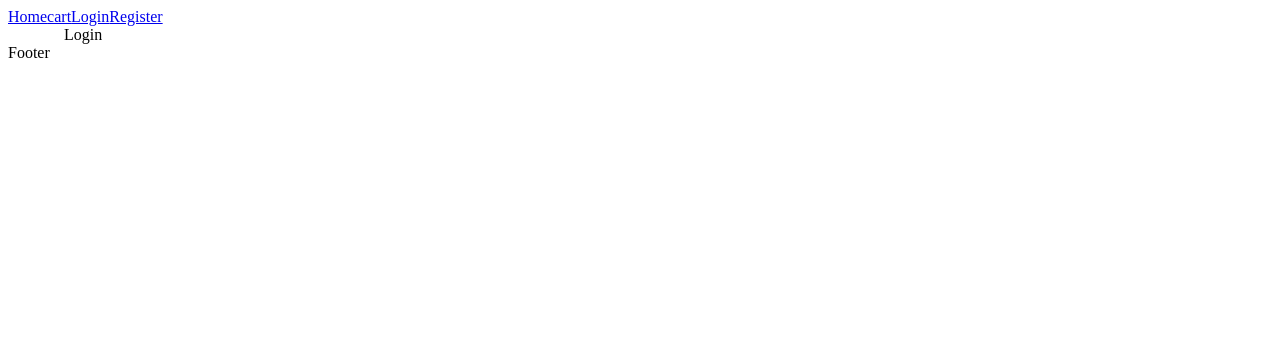
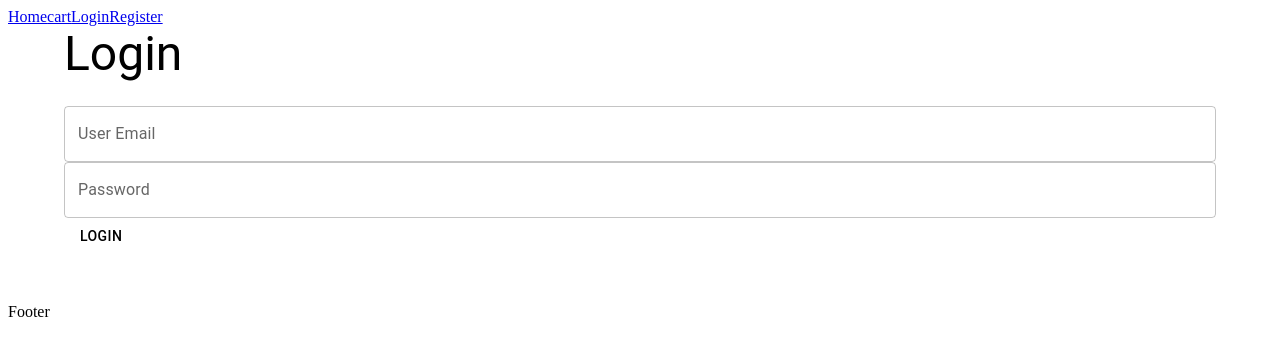
Before and after one commit to boshrabxy-lix/Front-end-finall-project, a React (Vite) app: page /login in a window 1280 px wide. Shown: the top 356 px of the page. Built offline with nearby package versions, Linux system fonts and the light colour scheme.

Commit message:
token + login component -loginschema -authAxiosInstance

```diff
--- /dev/null
+++ b/src/api/authAxiosInstance.js
@@ -0,0 +1,12 @@
+import axios from "axios";
+
+const token = localStorage.getItem("accessToken");
+
+const authAxiosInstance = axios.create({
+    baseURL:`${import.meta.env.VITE_BURL}`,
+    headers:{"Accept-Language":"en" ,
+    Authorization:`Bearer ${token}`
+    }
+});
+
+export default authAxiosInstance;
--- a/src/assets/components/categories/Categories.jsx
+++ b/src/assets/components/categories/Categories.jsx
@@ -9,7 +9,6 @@ export default function Categories() {
     if (isLoading) return <CircularProgress />
     if (isError) return <Typography color='error'>{error}</Typography>
 
-
     return (
         <Box>
             {data.response.data.map((category) =>
--- /dev/null
+++ b/src/assets/hooks/useCart.jsx
@@ -0,0 +1,17 @@
+import React from 'react'
+import authAxiosInstance from '../api/authAxiosInstance';
+import { useQuery } from '@tanstack/react-query';
+
+export default function useCart() {
+    const getItems = async () => {
+        const response = await authAxiosInstance.get(`/Carts`);
+        return response.data;
+    }
+
+    const query = useQuery ({
+        queryKey: ['carts', 'en'],
+        queryFn: getItems,
+        staleTime: 1000 * 60 * 5
+    });
+    return query;
+}
--- a/src/assets/pages/auth/login/Login.jsx
+++ b/src/assets/pages/auth/login/Login.jsx
@@ -1,7 +1,79 @@
-import React from 'react'
+import Box from "@mui/material/Box";
+import React, { useState } from "react";
+import Button from "@mui/material/Button";
+import TextField from "@mui/material/TextField";
+import Typography from "@mui/material/Typography";
+import { useForm } from "react-hook-form";
+import { yupResolver } from "@hookform/resolvers/yup"
+import { LoginSchema } from "../../../validation/LoginSchema";
+import CircularProgress from "@mui/material/CircularProgress";
+
 
 export default function Login() {
+  const [ServerErrors, setServerErrors] = useState([]);
+  const { register, handleSubmit, formState: { errors, isSubmitting } } = useForm({
+    resolver: yupResolver(LoginSchema)
+  });
+
+  const loginForm = async (data) => {
+    try {
+      const response = await axios.post(
+        `${import.meta.env.VITE_BURL}/auth/Account/Register`, data);
+     if (response.status ===200){
+      locslStorage.setItem("accessToken",response.data.accessToken)
+     }
+      console.log("responce", response);
+    }catch (err) {
+      console.log(err.response.data.errors);
+      setServerErrors(err.response.data.errors);
+    }
+  };
+
   return (
-    <div>Login</div>
-  )
+    <Box component={"section"} className="register-form" py={5}>
+      <Typography component={"h1"} variant="h3">
+        Login
+      </Typography>
+      {ServerErrors?.length > 0 ? ServerErrors.map((error) =>
+        <Typography color="error" alignItems={'center'}>{error}</Typography>
+      ) : ' '}
+
+      <Box
+        component={"form"}
+        onSubmit={handleSubmit(loginForm)}
+        sx={{
+          flexDirection: "column",
+          gap: 4,
+          alignItems: "center",
+          mb: 3,
+          py: 3,
+        }}
+        py={2}
+        display={'flex'}
+      >
+
+        <TextField
+          {...register("email")}
+          fullWidth
+          label="User Email"
+          variant="outlined"
+          error={errors.email}
+          helperText={errors.email?.message}
+        />
+        <TextField
+          {...register("password")}
+          fullWidth
+          label="Password"
+          variant="outlined"
+          error={errors.password}
+          helperText={errors.password?.message}
+        />
+
+        <Button variant="contained " type="submit" disabled={isSubmitting} >
+          {isSubmitting ? <CircularProgress /> : 'Login'}
+
+        </Button>
+      </Box>
+    </Box>
+  );
 }
--- a/src/assets/pages/auth/register/Register.jsx
+++ b/src/assets/pages/auth/register/Register.jsx
@@ -11,7 +11,7 @@ import CircularProgress from "@mui/material/CircularProgress";
 
 export default function Register() {
   const [ServerErrors, setServerErrors] = useState([]);
-  const { register, handleSubmit, formState: { errors } } = useForm({
+  const { register, handleSubmit, formState: { errors, isSubmitting } } = useForm({
     resolver: yupResolver(registerSchema)
   });
 
@@ -90,8 +90,8 @@ export default function Register() {
           error={errors.phoneNumber}
           helperText={errors.phoneNumber?.message}
         />
-        <Button variant="contained " type="submit" >
-
+        <Button variant="contained " type="submit" disabled={isSubmitting} >
+          {isSubmitting ? <CircularProgress /> : 'Register'}
 
         </Button>
       </Box>
--- a/src/assets/pages/cart/Cart.jsx
+++ b/src/assets/pages/cart/Cart.jsx
@@ -1,7 +1,11 @@
 import React from 'react'
+import useCart from '../../hooks/useCart'
+import { Box } from '@mui/material';
 
 export default function Cart() {
+  const { data, isError, error, isLoading } = useCart();
+  console.log(data);
   return (
-    <div>Cart</div>
+    <Box>Cart</Box>
   )
 }
--- /dev/null
+++ b/src/assets/validation/LoginSchema.jsx
@@ -0,0 +1,11 @@
+import * as yup from "yup";
+
+ export const LoginSchema = yup.object({
+    email:yup.string().email("email must be a valid email").required("email is required"),
+    password:yup.string().required("password is required")
+    .min(6,"password must be at least 6 characters")
+    .matches(/[A-Z]/,"password must contain at least one uppercase letter")
+    .matches(/[a-z]/,"password must contain at least one lowercase letter")
+    .matches(/[\d]/,"password must contain at least one number")
+    .matches(/[@$!%*?&]/,"password must contain at least one special character"),
+});
```
Also changed, not shown: src/assets/hooks/useCategories.jsx (line endings or trailing spaces).
